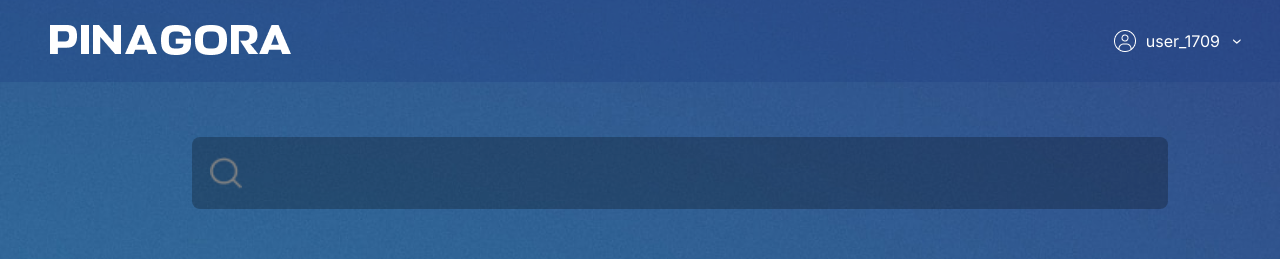
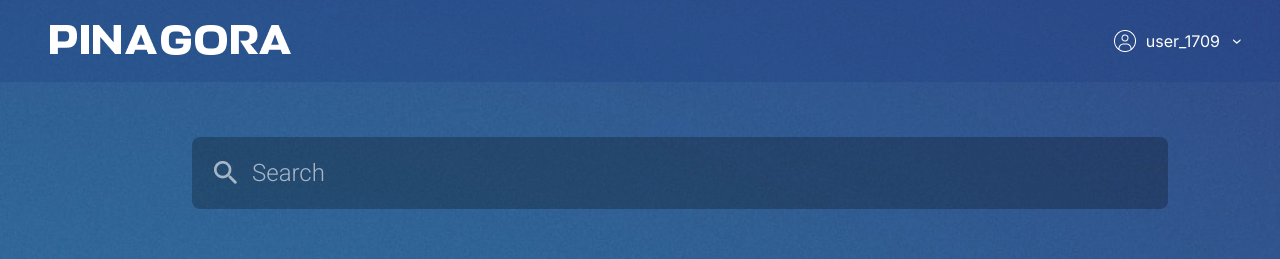
Before and after one commit to longetka/pinagora-client, a React (Create React App) app: page /web in a window 1280 px wide. Shown: the top 259 px of the page. Built offline with nearby package versions, Linux system fonts and the light colour scheme; a web font is replaced by a local one.

Commit message:
bowser page in progress

```diff
--- a/src/assets/styles/components.scss
+++ b/src/assets/styles/components.scss
@@ -27,3 +27,4 @@
 @import '../../components/jobTree/JobTree.scss';
 @import '../../components/gamesLink/GamesLink.scss';
 @import '../../components/jobRoadMap/JobRoadMap.scss';
+@import '../../components/suggestionsBrowser/SuggestionsBrowser.scss';
--- a/src/components/jobTodo/JobTodo.js
+++ b/src/components/jobTodo/JobTodo.js
@@ -1,11 +1,12 @@
 import React from 'react';
+import JobTodoItem from './JobTodoItem';
 
 const JobTodo = ({idRef, data}) => {
 
    const renderTodo = data.map((todo) => {
        if (+idRef === +todo.id) {
            let todos = todo.todoList.map((value, index) => {
-               return <li className="jobTodo__item" key={index}>{value}</li>
+               return <JobTodoItem name={value} elemKey={index} />
            })
            return (
                 <div id={todo.id}>
--- /dev/null
+++ b/src/components/jobTodo/JobTodoItem.js
@@ -0,0 +1,9 @@
+import React from 'react';
+
+const JobTodoItem = ({name, elemKey}) => {
+    return (
+        <li className="jobTodo__item" key={elemKey}>{name}</li>
+    );
+};
+
+export default JobTodoItem;
--- a/src/components/jobTree/JobTree.js
+++ b/src/components/jobTree/JobTree.js
@@ -5,7 +5,6 @@ const JobTree = ({data, onChange}) => {
 
     const jobTodoClickHandler = (event) => {
         let eventId = event.target.id;
-        let targetClassList = event.target.classList;
         onChange(eventId);
         setSelected(eventId);
     };
--- a/src/components/projectIdeas/ProjectIdeas.js
+++ b/src/components/projectIdeas/ProjectIdeas.js
@@ -4,11 +4,12 @@ import IdeaItem from './components/IdeaItem';
 import idea from './ideasTest';
 
 const ProjectIdeas = () => {
-	const ideasRender = idea.map((value) => {
+	const ideasRender = idea.map((value, index) => {
 		return (
 			<IdeaItem
 				name={value.title}
 				id={value.id}
+                key={index}
 			/>
 		);
 	});
--- a/src/components/projectIdeas/components/IdeaItem.js
+++ b/src/components/projectIdeas/components/IdeaItem.js
@@ -2,7 +2,7 @@ import React from 'react';
 import ProjectAside from '../../projectAside/ProjectAside';
 import todo from '../ideasTest';
 
-const IdeaItem = (props) => {
+const IdeaItem = ({name, id}) => {
 	const todoHandler = (event) => {
 		console.log(event.currentTarget.id);
 		const id = event.currentTarget.id;
@@ -13,11 +13,11 @@ const IdeaItem = (props) => {
 
 	return (
 		<li
-			id={props.id}
+			id={id}
 			className="projectIdeas__item"
 			onClick={(event) => todoHandler(event)}
 		>
-			{props.name}
+			{name}
 		</li>
 	);
 };
--- a/src/components/searchBrowser/SearchBrowser.js
+++ b/src/components/searchBrowser/SearchBrowser.js
@@ -1,14 +1,40 @@
-import React from 'react';
+import React, {useState} from 'react';
+import axios from 'axios';
 import searchIcon from '../../assets/images/icons/search-icon.png';
 
-const SearchBrowser = () => {
+const SearchBrowser = ({onChange}) => {
+    let [query, setQuery] = useState('');
+    let [suggestions, setSuggestions] = useState([]);
+    let [inputTimer, setInputTimer] = useState('');
+
+    const handleInputChange = async (event) => {
+        setQuery(event.target.value)
+        clearTimeout(inputTimer);
+
+        let timeout = setTimeout(
+            () => {
+                console.log("FETCHING DATA");
+                axios
+                    .get(`http://localhost:8080/autocomplete?q=${query}`)
+                    .catch(e => console.log(e.message))
+                    .then(response => {
+                        console.log(response);
+                        setSuggestions(response.data);
+                        onChange(suggestions);
+                    });
+            }, 300
+        );
+        setInputTimer(timeout);
+    };
+
     return (
         <div className="searchBrowser">
             <input
                 className="searchBrowser__input"
                 type="text"
-                name="search"
-                id="search"
+                placeholder="Search"
+                value={query}
+                onChange={handleInputChange}
             />
             <img
                 src={searchIcon}
--- a/src/components/searchBrowser/SearchBrowser.scss
+++ b/src/components/searchBrowser/SearchBrowser.scss
@@ -7,10 +7,15 @@
         background-color: $quarter-trans-black;
         border: none;
         color: white;
+        padding: 22px 20px 22px 60px;
+        &::placeholder {
+            color: rgba(255, 255, 255, .6);
+        }
+     }
+     &__input, &__input::placeholder {
         font-family: 'Roboto', sans-serif;
         font-weight: 300;
         font-size: 24px;
-        padding: 22px 20px 22px 60px;
      }
      &__image {
         position: absolute;
@@ -18,5 +23,6 @@
         width: 32px;
         height: 32px;
         left: 18px;
+        color: rgba(255, 255, 255, .6);
      }
 }
--- /dev/null
+++ b/src/components/suggestionsBrowser/SuggestionsBrowser.js
@@ -0,0 +1,21 @@
+import React from 'react';
+
+const SuggestionsBrowser = ({suggestions}) => {
+    const suggestionsRender = suggestions.map((suggest, index) => {
+        return (
+            <li className="suggestionsBrowser__item" key={index}>
+                {suggest}
+            </li>
+        );
+    });
+
+    return (
+        <div className="suggestionsBrowser">
+            <ul className="suggestionsBrowser__list">
+                {suggestionsRender}
+            </ul>
+        </div>
+    );
+};
+
+export default SuggestionsBrowser;
--- a/src/pages/browser/Browser.js
+++ b/src/pages/browser/Browser.js
@@ -1,13 +1,19 @@
-import React from 'react';
+import React, {useState} from 'react';
 import NavAppField from '../../components/navAppField/NavAppField';
-import searchIcon from '../../assets/images/icons/search-icon.png';
 import SearchBrowser from '../../components/searchBrowser/SearchBrowser';
+import SuggestionsBrowser from '../../components/suggestionsBrowser/SuggestionsBrowser';
 
 const Browser = () => {
+    const [suggestions, setSuggestions] = useState([]);
+    const handleChangeSuggestions = (suggestions) => {
+        setSuggestions(suggestions);
+    };
+
 	return (
 		<div className="browser">
             <div className="browser__wrapper">
-                <SearchBrowser />
+                <SearchBrowser onChange={handleChangeSuggestions} />
+                <SuggestionsBrowser suggestions={suggestions} />
             </div>
 			<NavAppField />
 		</div>
```
Also changed, not shown: src/assets/images/icons/search-icon.png, src/components/projectIdeas/ideasTest.js (line endings or trailing spaces), src/components/suggestionsBrowser/SuggestionsBrowser.scss (added).
